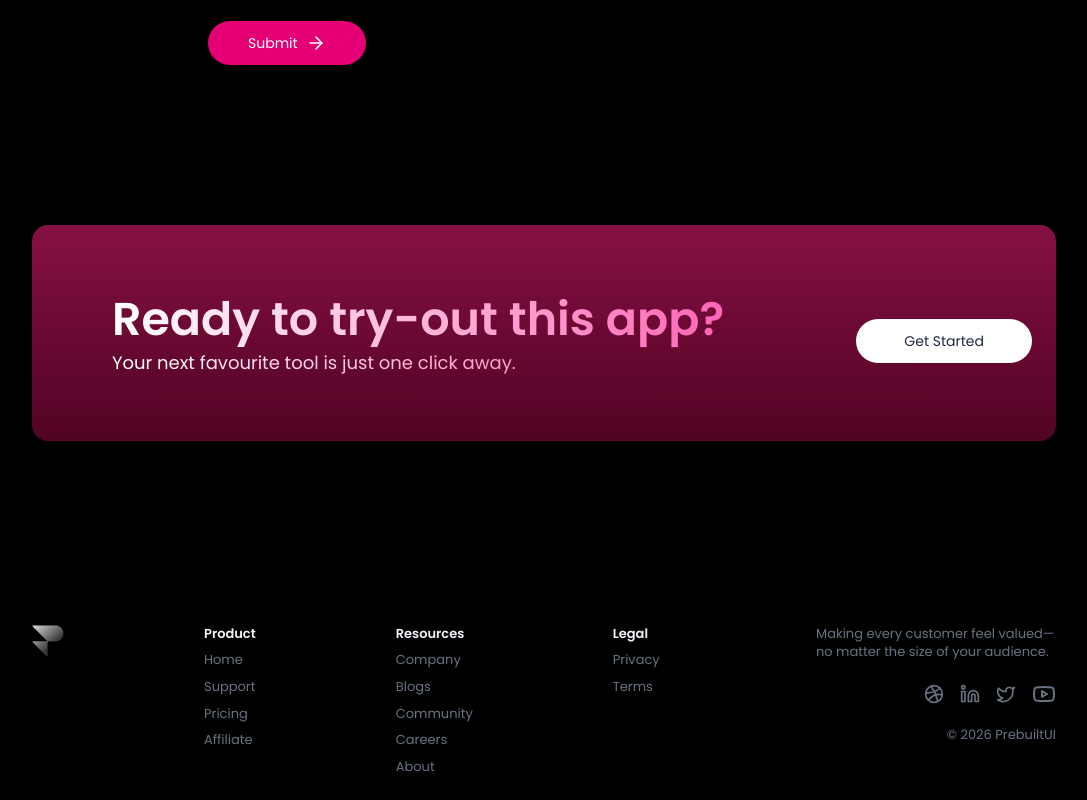
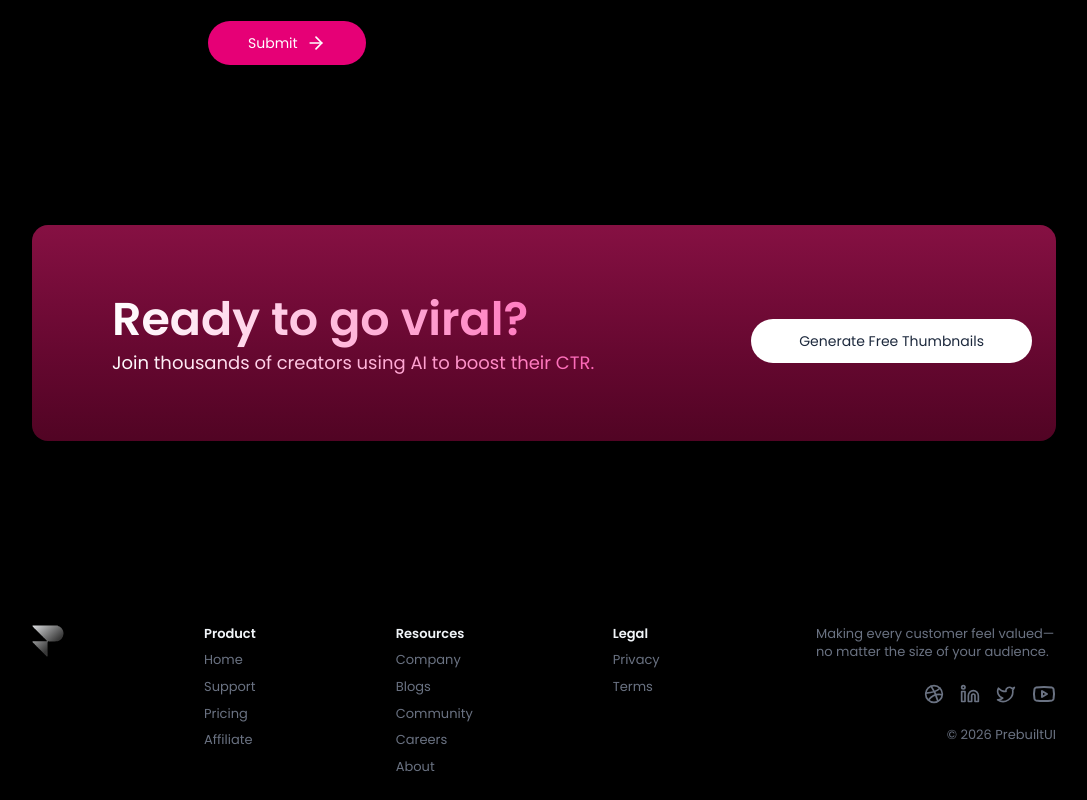
Before and after one commit to mvdevelop/ai-thumbnail-generator, a React (Vite) app in the folder reactjs/: page / in a window 1280 px wide. Shown: the part 4590-5390 px from the top of the page, without its empty margins (96-1183 px from the left). Built offline with nearby package versions, Linux system fonts and the light colour scheme.

Commit message:
feat: working on ctaSection

```diff
--- a/reactjs/src/sections/CTASection.tsx
+++ b/reactjs/src/sections/CTASection.tsx
@@ -1,3 +1,4 @@
+
 'use client'
 import { motion } from "motion/react";
 
@@ -16,7 +17,7 @@ export default function CTASection() {
                     viewport={{ once: true }}
                     transition={{ type: "spring", stiffness: 280, damping: 70, mass: 1 }}
                 >
-                    Ready to try-out this app?
+                    Ready to go viral?
                 </motion.h1>
                 <motion.p className="bg-linear-to-r from-white to-pink-400 text-transparent bg-clip-text text-lg"
                     initial={{ y: 80, opacity: 0 }}
@@ -24,7 +25,7 @@ export default function CTASection() {
                     viewport={{ once: true }}
                     transition={{ type: "spring", stiffness: 200, damping: 70, mass: 1 }}
                 >
-                    Your next favourite tool is just one click away.
+                    Join thousands of creators using AI to boost their CTR.
                 </motion.p>
             </div>
             <motion.button className="px-12 py-3 text-slate-800 bg-white hover:bg-slate-200 rounded-full text-sm mt-4"
@@ -33,7 +34,7 @@ export default function CTASection() {
                 viewport={{ once: true }}
                 transition={{ type: "spring", stiffness: 280, damping: 70, mass: 1 }}
             >
-                Get Started
+                Generate Free Thumbnails
             </motion.button>
         </motion.div>
     );
```
